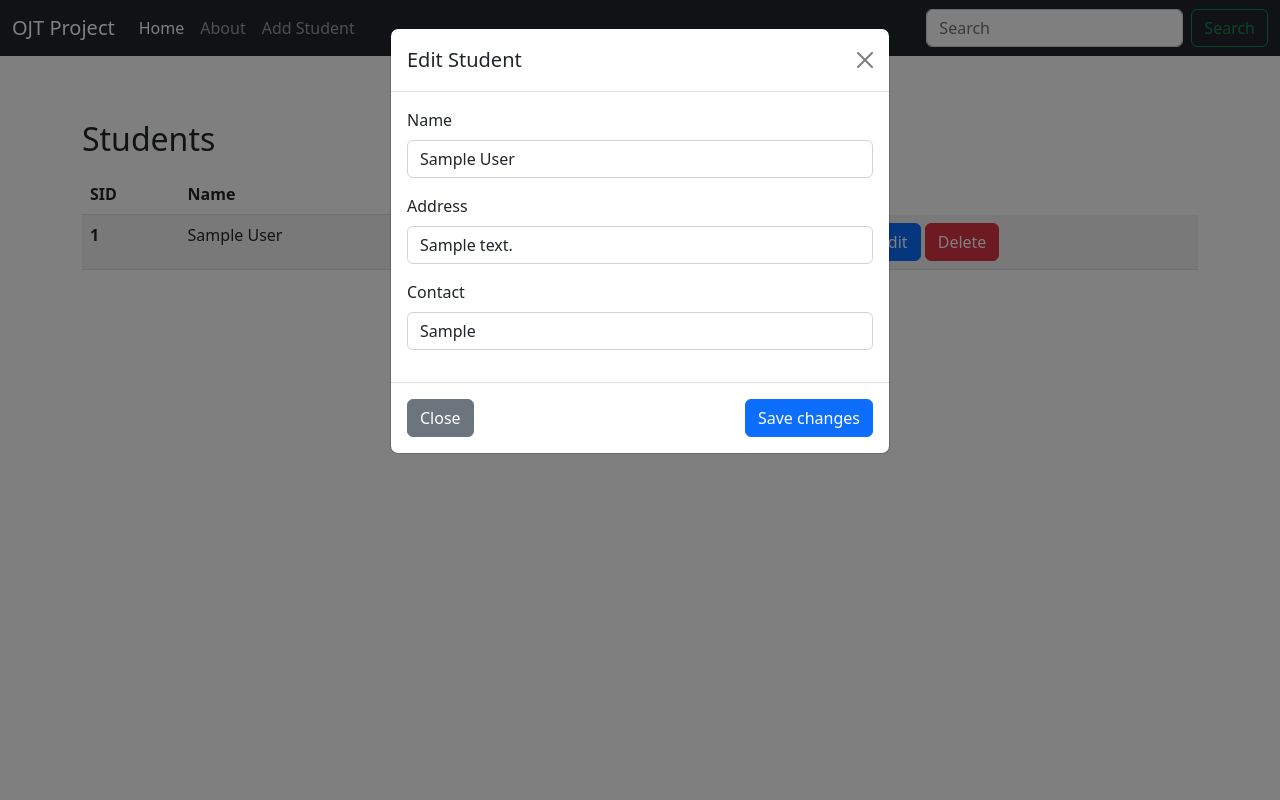
After one commit to lakashDangol1234/OJT-Web-Development, a PHP site: page /lakashojt/project/index.php in a window 1280 px wide, after a click on "Edit". The commit adds this page. Run offline with PHP 8.4, Linux system fonts and the light colour scheme; tables that the repository leaves empty or names only in its code hold one stand-in row (values such as "Sample post").

Commit message:
Upto day 16 + Added Edit functionality and some modifications in the project

```diff
--- /dev/null
+++ b/project/day_16_log.txt
@@ -0,0 +1 @@
+Create Delete Insert Student records revised
--- /dev/null
+++ b/project/index.php
@@ -0,0 +1,163 @@
+<?php
+$showAlert = false;
+?>
+<!doctype html>
+<html lang="en">
+
+<head>
+    <meta charset="utf-8">
+    <meta name="viewport" content="width=device-width, initial-scale=1">
+    <title>Project</title>
+    <link href="https://cdn.jsdelivr.net/npm/bootstrap@5.2.0-beta1/dist/css/bootstrap.min.css" rel="stylesheet" integrity="sha384-0evHe/X+R7YkIZDRvuzKMRqM+OrBnVFBL6DOitfPri4tjfHxaWutUpFmBp4vmVor" crossorigin="anonymous">
+</head>
+
+<body>
+
+    <?php include "partials/_header.php"; ?>
+
+
+
+    <!--Edit Modal -->
+    <div class="modal fade" id="editStudentModal" tabindex="-1" aria-labelledby="editStudentModalLabel" aria-hidden="true">
+        <div class="modal-dialog">
+            <div class="modal-content">
+                <div class="modal-header">
+                    <h5 class="modal-title" id="editStudentModalLabel">Edit Student</h5>
+                    <button type="button" class="btn-close" data-bs-dismiss="modal" aria-label="Close"></button>
+                </div>
+                <form id="editStudentForm" action="/lakashojt/project/partials/_handleEdit.php" method="POST">
+                    <div class="modal-body">
+                        <input type="hidden" name="editSid" id="editSid">
+                        <div class="mb-3">
+                            <label for="editName" class="form-label">Name</label>
+                            <input type="text" class="form-control" id="editName" name="editName">
+                        </div>
+                        <div class="mb-3">
+                            <label for="editAddress" class="form-label">Address</label>
+                            <input type="text" class="form-control" id="editAddress" name="editAddress">
+                        </div>
+                        <div class="mb-3">
+                            <label for="editContact" class="form-label">Contact</label>
+                            <input type="text" class="form-control" id="editContact" name="editContact">
+                        </div>
+                    </div>
+                    <div class="modal-footer justify-content-between">
+                        <button type="button" class="btn btn-secondary" data-bs-dismiss="modal">Close</button>
+                        <button type="submit" class="btn btn-primary">Save changes</button>
+                    </div>
+                </form>
+            </div>
+        </div>
+    </div>
+
+
+    <!-- Delete Modal  -->
+    <div class="modal fade" id="deleteStudentModal" tabindex="-1" aria-labelledby="deleteStudentModalLabel" aria-hidden="true">
+        <div class="modal-dialog">
+            <div class="modal-content">
+                <div class="modal-header">
+                    <h5 class="modal-title" id="deleteStudentModalLabel">Delete Student</h5>
+                    <button type="button" class="btn-close" data-bs-dismiss="modal" aria-label="Close"></button>
+                </div>
+                <form id="deleteStudentForm" action="/lakashojt/project/partials/_handleDelete.php" method="POST">
+                    <div class="modal-body">
+                        <input type="hidden" name="deleteSid" id="deleteSid">
+                        <h4>Are you sure ?</h4>
+                        <p class="pt-2">Do you really want to delete this record? This process cannot be undone</p>
+                    </div>
+                    <div class="modal-footer justify-content-between">
+                        <button type="button" class="btn btn-secondary" data-bs-dismiss="modal">Cancel</button>
+                        <button type="submit" class="btn btn-primary">Delete</button>
+                    </div>
+                </form>
+            </div>
+        </div>
+    </div>
+
+
+
+    <!-- Alert Message Edit/Delete  -->
+    <div class="position-absolute w-100">
+        <div class="alert alert-success alert-dismissible fade show d-none" role="alert" id="editDelete-alert">
+            <strong>Success!</strong>
+            <?php
+            if ($_SERVER['REQUEST_METHOD'] === "GET") {
+                if (isset($_GET['edit']) && $_GET['edit'] === "success") {
+                    echo "Student Record Updated Successfully";
+                    $showAlert = true;
+                }
+                if (isset($_GET['delete']) && $_GET['delete'] === "success") {
+                    echo "Student Record Deleted Successfully";
+                    $showAlert = true;
+                }
+            }
+            ?>
+            <button type="button" class="btn-close" data-bs-dismiss="alert" aria-label="Close"></button>
+        </div>
+    </div>
+
+
+    <div class="container my-5 py-3">
+        <h2 class="mb-3">Students</h2>
+        <table class="table table-striped">
+            <thead>
+                <tr>
+                    <th scope="col">SID</th>
+                    <th scope="col">Name</th>
+                    <th scope="col">Address</th>
+                    <th scope="col">Contact</th>
+                </tr>
+
+            </thead>
+            <tbody>
+                <?php
+                include "connection/dbconn.php";
+                $sql = "SELECT * FROM student";
+                $stmt = $conn->prepare($sql);
+                $stmt->execute();
+
+                $result = $stmt->fetchAll(PDO::FETCH_OBJ);
+
+
+
+                // Displaying record from the database
+                foreach ($result as $student) {
+                    echo '<tr>
+                        <th scope="row" class="student-info">' . $student->sid . '</th>
+                        <td class="student-info">' . $student->name . '</td>
+                        <td class="student-info">' . $student->address . '</td>
+                        <td class="student-info">' . $student->contact . '</td>
+                        <td>
+                        <button class="btn btn-primary edit-btn" id="edit-' . $student->sid . '" data-bs-toggle="modal" data-bs-target="#editStudentModal">Edit</button>
+
+                        <button class="btn btn-danger delete-btn" id="delete-' . $student->sid . '" data-bs-toggle="modal"
+                        data-bs-target="#deleteStudentModal">Delete</button>
+                        </td>
+                        </tr>';
+                }
+                ?>
+
+            </tbody>
+        </table>
+    </div>
+
+    <script src="https://cdn.jsdelivr.net/npm/bootstrap@5.2.0-beta1/dist/js/bootstrap.bundle.min.js" integrity="sha384-pprn3073KE6tl6bjs2QrFaJGz5/SUsLqktiwsUTF55Jfv3qYSDhgCecCxMW52nD2" crossorigin="anonymous"></script>
+
+    <script src="./javascript/index.js"></script>
+    <?php
+    if ($showAlert) {
+        echo "<script>
+                let editDeleteAlert = document.getElementById('editDelete-alert');
+                editDeleteAlert.classList.remove('d-none');
+                setTimeout(() => {
+                    editDeleteAlert.classList.add('d-none');
+                }, 5000);
+              </script>";
+    }
+    ?>
+
+
+
+</body>
+
+</html>
--- /dev/null
+++ b/project/javascript/addStudentAlert.js
@@ -0,0 +1,5 @@
+let addedAlert = document.getElementById('added-alert');
+addedAlert.classList.remove('d-none');
+setTimeout(() => {
+    addedAlert.classList.add('d-none');
+}, 5000);
--- /dev/null
+++ b/project/javascript/index.js
@@ -0,0 +1,75 @@
+document.getElementById('home').classList.add('active');
+
+// Edit Operation
+// Grabbing edit buttons of all students
+let editButtons = document.getElementsByClassName('edit-btn');
+
+
+// For edit Modal
+let nameField = document.getElementById('editName');
+let addressField = document.getElementById('editAddress');
+let contactField = document.getElementById('editContact');
+let editSid = document.getElementById('editSid'); // hidden input
+
+// Iterating through all the editButtons
+Array.from(editButtons).forEach(editButton => {
+    // Some event that happen after clicking edit button
+    editButton.addEventListener('click', (event) => {
+        // Note: Modal gets Opened after editButton is clicked
+
+        // Putting the existing value of targeted student record in the modal field :
+        let studentRecord = event.target.parentElement.parentElement; // <tr> tag of Student on which edit button is clicked
+
+        /* Sample:
+        <tr>
+            <th scope="row" class="student-info">1</th>
+            <td class="student-info">Lakash Dangol</td>
+            <td class="student-info">Khokana , lalitpur</td>
+            <td class="student-info">1234567890</td>
+            <td>
+                <button class="btn btn-primary edit-btn" id="edit-1" data-bs-toggle="modal"
+                    data-bs-target="#editStudentModal">Edit</button>
+                <button class="btn btn-danger delete-btn" id='delete-1' data-bs-toggle="modal"
+                    data-bs-target="#deleteStudentModal">Delete</button>
+            </td>
+        </tr>
+        */
+
+        // Grabbing values from the row of table where edit button is clicked
+        let studentInformation = studentRecord.getElementsByClassName('student-info');
+        let studentId = studentInformation[0];
+        let studentName = studentInformation[1];
+        let studentAddress = studentInformation[2];
+        let studentContact = studentInformation[3];
+
+        // Putting values in field in modal
+        editSid.value = studentId.innerText; // hidden input
+        nameField.value = studentName.innerText;
+        addressField.value = studentAddress.innerText;
+        contactField.value = studentContact.innerText;
+
+    })
+})
+
+
+// Delete Operation
+// Grabbing delete buttons of all students
+let deleteButtons = document.getElementsByClassName('delete-btn');
+
+// For delete Modal
+let deleteSid = document.getElementById('deleteSid'); // hidden input
+
+
+// Iterating through all the editButtons
+Array.from(deleteButtons).forEach(deleteButton => {
+    // Some event that happen after clicking delete button
+    deleteButton.addEventListener('click', (event) => {
+        // Note: Modal gets Opened after deleteButton is clicked
+
+        // Trying to grab the sid for sending throught POST request:
+        let studentRecord = event.target.parentElement.parentElement; // <tr> tag of Student on which edit button is clicked
+
+        let studentId = studentRecord.getElementsByClassName('student-info')[0];
+        deleteSid.value = studentId.innerText; // hidden input
+    })
+})
--- a/day_13_14_15/partials/_header.php
+++ b/project/partials/_header.php
@@ -1,19 +1,19 @@
 <nav class="navbar navbar-expand-lg bg-dark navbar-dark">
     <div class="container-fluid">
-        <a class="navbar-brand" href="#">iCoder</a>
+        <a class="navbar-brand" href="/lakashojt/project/index.php">OJT Project</a>
         <button class="navbar-toggler" type="button" data-bs-toggle="collapse" data-bs-target="#navbarSupportedContent" aria-controls="navbarSupportedContent" aria-expanded="false" aria-label="Toggle navigation">
             <span class="navbar-toggler-icon"></span>
         </button>
         <div class="collapse navbar-collapse" id="navbarSupportedContent">
             <ul class="navbar-nav me-auto mb-2 mb-lg-0">
                 <li class="nav-item">
-                    <a class="nav-link" id="home" aria-current="page" href="/lakashojt/day_13_14_15/index.php">Home</a>
+                    <a class="nav-link" id="home" aria-current="page" href="/lakashojt/project/index.php">Home</a>
                 </li>
                 <li class="nav-item">
                     <a class="nav-link" id="about" href="#">About</a>
                 </li>
                 <li class="nav-item">
-                    <a class="nav-link" id="addStudent" href="/lakashojt/day_13_14_15/addStudent.php">Add Student</a>
+                    <a class="nav-link" id="addStudent" href="/lakashojt/project/addStudent.php">Add Student</a>
                 </li>
             </ul>
             <form class="d-flex" role="search">
```
Also changed, not shown: day_13_14_15/index.php (deleted, +0 -68 lines), project/addStudent.php (renamed from day_13_14_15/addStudent.php, +22 -18 lines), project/partials/_handleDelete.php (renamed from day_13_14_15/partials/_handleDelete.php, +4 -4 lines), project/partials/_handleEdit.php (added, +24 -0 lines), day_13_14_15/partials/_handleEdit.php (deleted), project/connection/dbconn.php (renamed from day_13_14_15/connection/dbconn.php), project/day_13_log.txt (renamed from day_13_14_15/day_13_log.txt), project/day_14_log.txt (renamed from day_13_14_15/day_14_log.txt), project/day_15_log.txt (renamed from day_13_14_15/day_15_log.txt).
